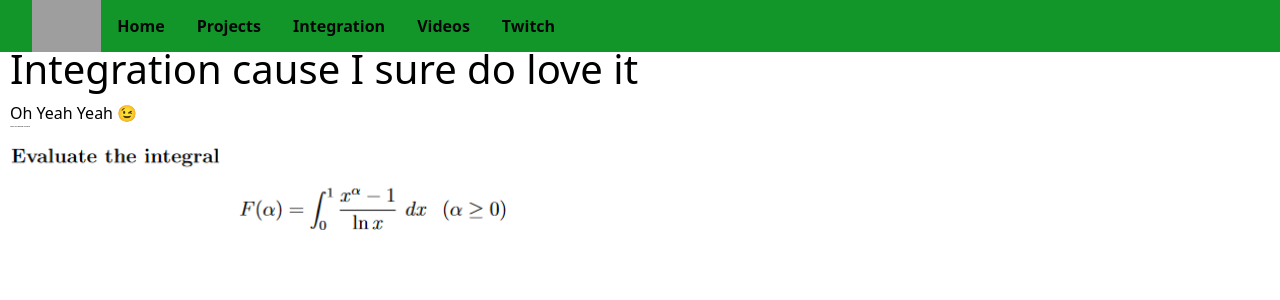
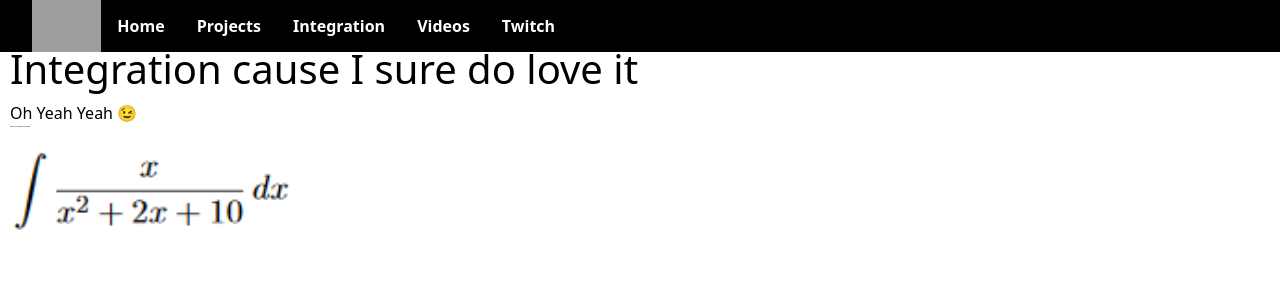
Before and after one commit to STBAccuracy/stbaccuracy.github.io, a PHP site: page /integration.html in a window 1280 px wide. Shown: the top 300 px of the page. Run offline with PHP 8.4, Linux system fonts and the light colour scheme; grey boxes are pictures that could not be loaded.

Commit message:
Slight Code Changes
Adding CSS and cleaning part of the code

```diff
--- a/css/header.css
+++ b/css/header.css
@@ -1,6 +1,6 @@
  /* The navigation bar */
  .menu {
-  background-color: rgb(19, 150, 41);
+  background-color: rgb(0, 0, 0);
   position: fixed; /* Set the navbar to fixed position */
     top: 0; /* Position the navbar at the top of the page */
     left: 0;
@@ -13,7 +13,7 @@
   .menu a {
     float: left;
     display: block;
-    color: #030707;
+    color: #ffffff;
     text-align: center;
     padding: 14px 16px;
     text-decoration: none;
@@ -22,7 +22,7 @@
   /* Change background on mouse-over */
   .menu a:hover {
     background: rgb(255, 253, 253);
-    color: rgb(19, 150, 41);
+    color: rgb(39, 51, 41);
     opacity : 100%;
   }
 
--- a/integration.html
+++ b/integration.html
@@ -30,7 +30,7 @@
       <h1 class = "You guys should totally learn leibniz's integral rule">Integration cause I sure do love it</h1>
       <span> Oh Yeah Yeah 😉</span>
       <p class = "insane">Help im going insane</p>
-      <img src="leibnizquestion.PNG" alt="Maths Question, also hi Seb and Edward!" width="500" height="auto">
+      <img src="Integralsubq.PNG" alt="Maths Question, also hi Seb and Edward!" width="300" height="auto">
     </div>
 
   </body>
```
Also changed, not shown: twitch.html (+5 -3 lines), Integralsubq.PNG (added), css/footer.CSS (added).
